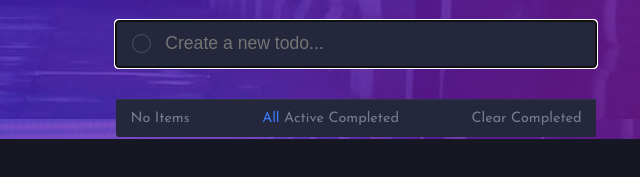
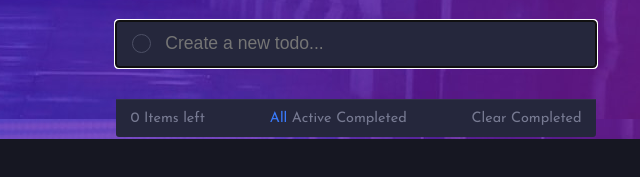
Before and after one commit to AhmedAdel999/TODO_REDUX, a plain HTML site: page index.html in a window 1280 px wide. Shown: the part 181-358 px from the top of the page, 284-924 px from the left. Drawn offline with Linux system fonts and the light colour scheme.

Commit message:
edited items left element text content

```diff
--- a/index.html
+++ b/index.html
@@ -42,7 +42,7 @@
         </form>
         <ul class="todos"></ul>
         <div class="card-footer">
-          <span class="items-left">No Items</span>
+          <span class="items-left">0 Items left</span>
           <div class="parent-filter">
             <span class="all filter selected-filter" class="all">All</span>
             <span class="active filter">Active</span>
```
